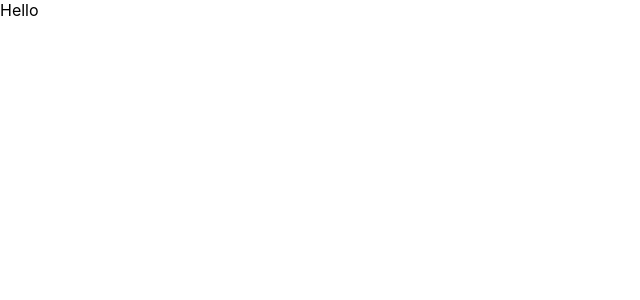
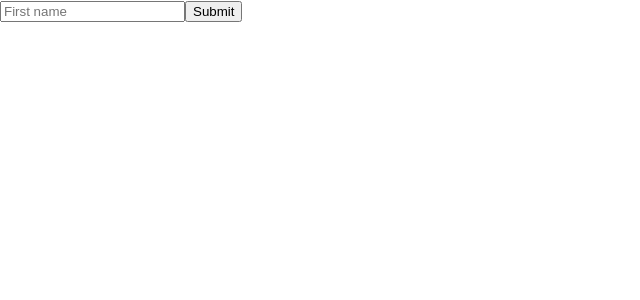
Before and after one commit to hamsaravi0/quiz-game, a React (Create React App) app in the folder qg-client-side/: page / in a window 1280 px wide. Shown: the top 300 px of the page, without its empty margins (0-640 px from the left). Built offline with nearby package versions, Linux system fonts and the light colour scheme.

Commit message:
Added basic typescript layout

```diff
--- a/qg-client-side/src/App.tsx
+++ b/qg-client-side/src/App.tsx
@@ -1,10 +1,11 @@
 import React from 'react';
-
+import { QuizForm } from './FComponents/QuizForm';
 import './App.css';
 
 
 const App: React.FC = () => {
-  return  <div> Hello </div>
+
+  return  <QuizForm />
 
 }
 
--- /dev/null
+++ b/qg-client-side/src/FComponents/QuizForm.tsx
@@ -0,0 +1,25 @@
+import React, { useState } from "react";
+
+// interface Props {
+//     text: string,
+//     ok?: boolean, // can make this optional by adding ? before :
+//     i: number,
+//     fn: (bob:string) => string;
+// }
+
+export const QuizForm: React.FC = () => {
+    const [name, setName] = useState<string>();
+    const handleSubmit = (e : React.ChangeEvent<HTMLFormElement>) => {
+        e.preventDefault();
+        alert(`Submitting Name ${name}`);
+    }
+    const handleChange = (e : React.ChangeEvent<HTMLInputElement>) => {
+        setName(e.target.value)
+    }
+    return (
+        <form onSubmit={handleSubmit}>
+            <input type="text" value={name} placeholder="First name" onChange={handleChange}/>
+            <input type="submit" value="Submit" />
+        </form>
+    )
+}
```
